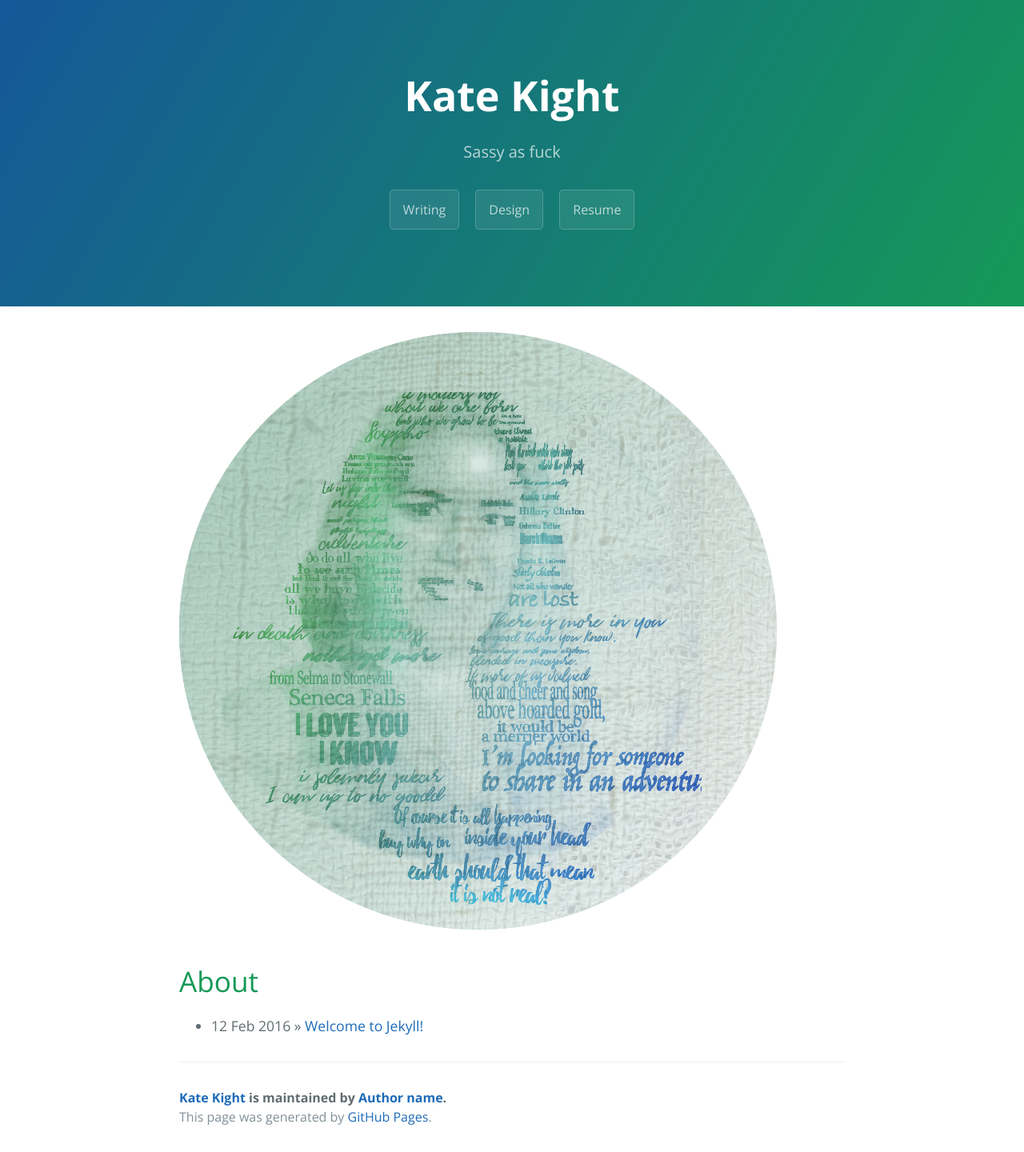
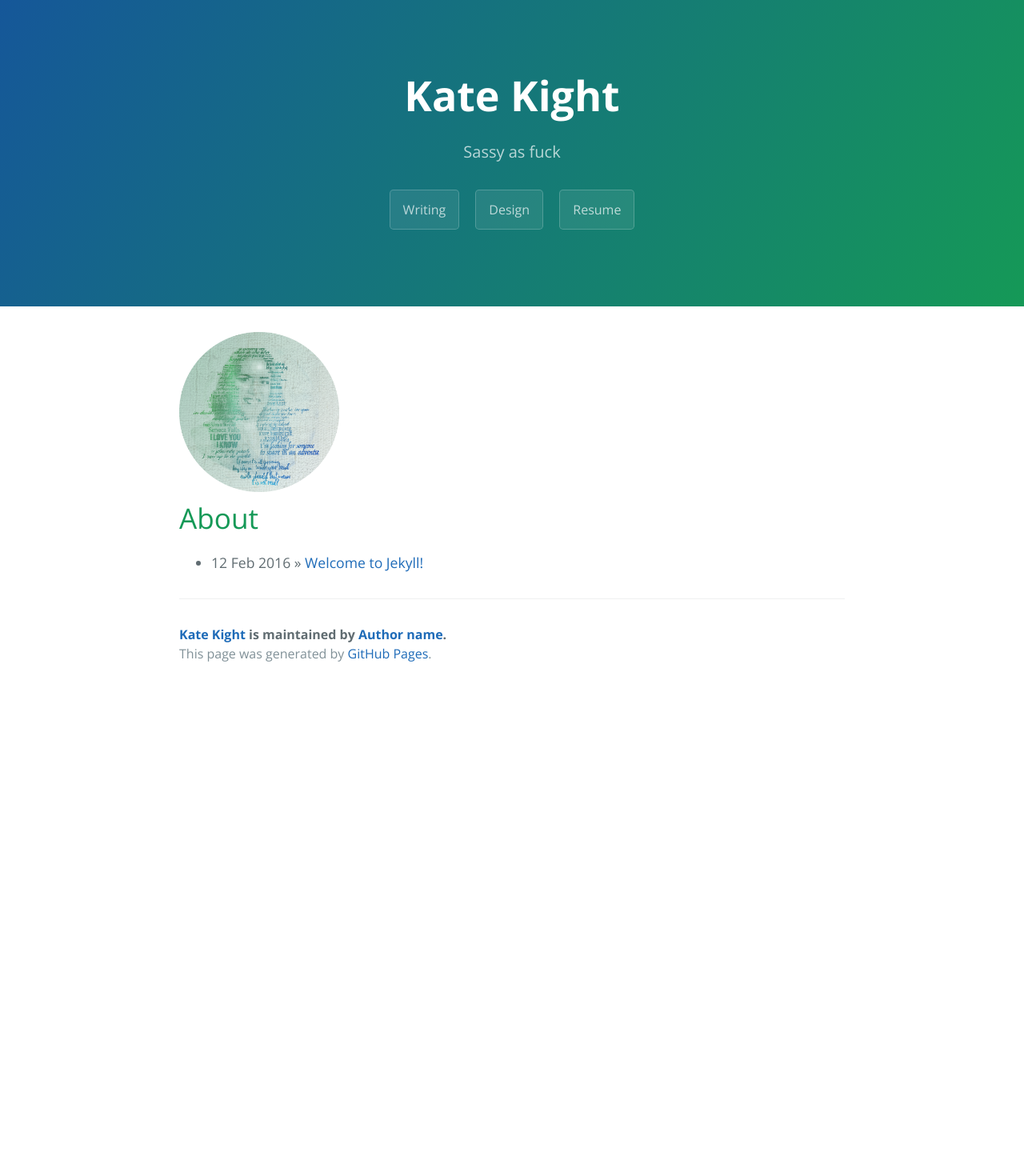
Before and after one commit to Flyakight/flyakight.github.io, a Jekyll site: the page built from index.html, in a window 1280 px wide. Shown: the whole page at 80% size. Built offline with Jekyll 4.4.1, drawn with Linux system fonts in a browser that asks for light colours; the list of posts is cut into pages by our own code; after the commit the page ends 900 px from its top, so only the background shows below that.

Commit message:
Update index.html

```diff
--- a/index.html
+++ b/index.html
@@ -4,9 +4,9 @@ title: {{site.title}}
 ---
 
 <div id="home">
-      <img src="http://www.katekight.com/Images/Myface.png">
+      <img src="http://www.katekight.com/Images/Myface.png" alt="Kate Kight" style="width:200px;height:200px;">
       </div>
-
+    <div>
   <h1> About</h1>
   <ul class="posts">
     {% for post in site.posts %}
```
